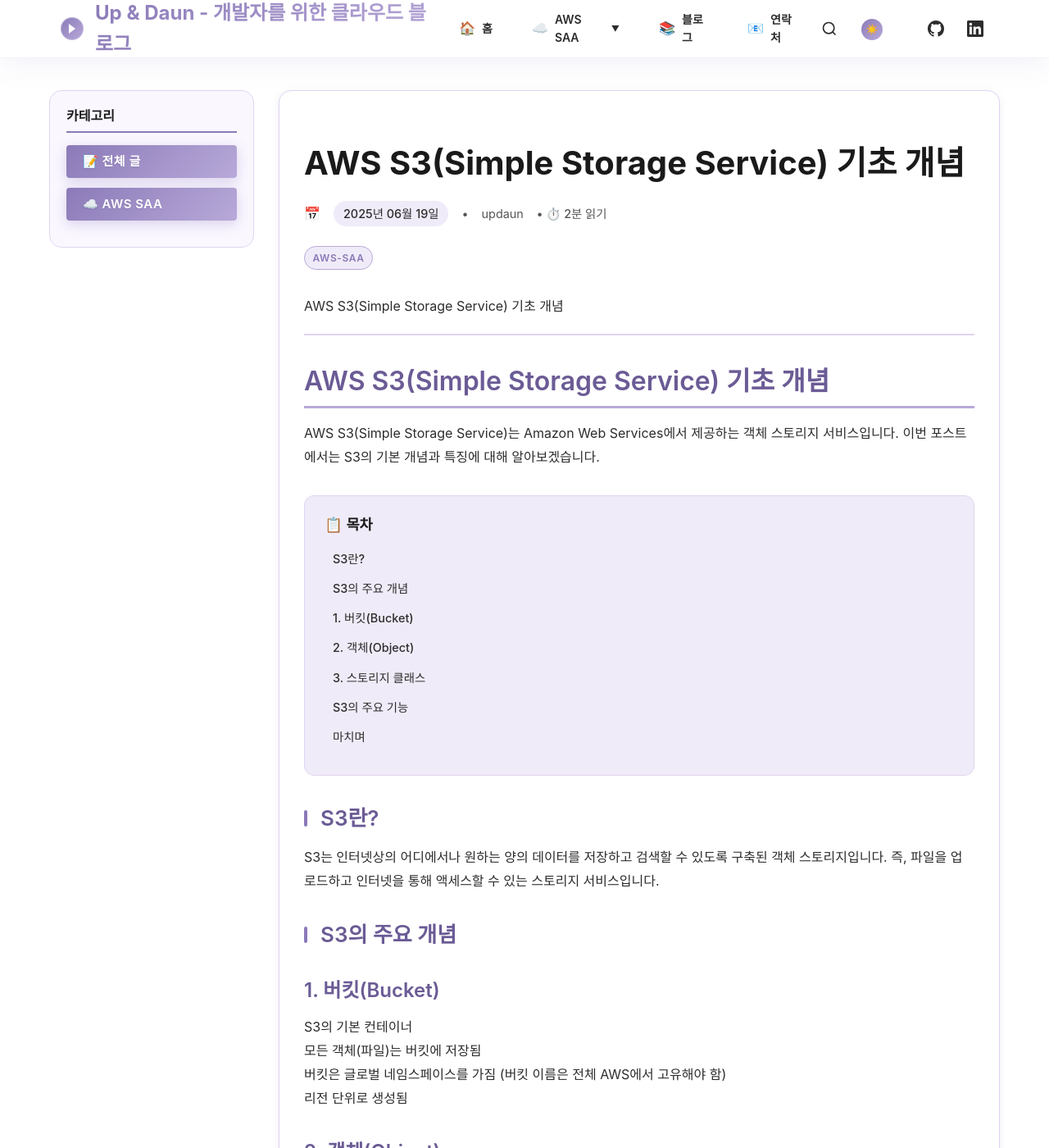
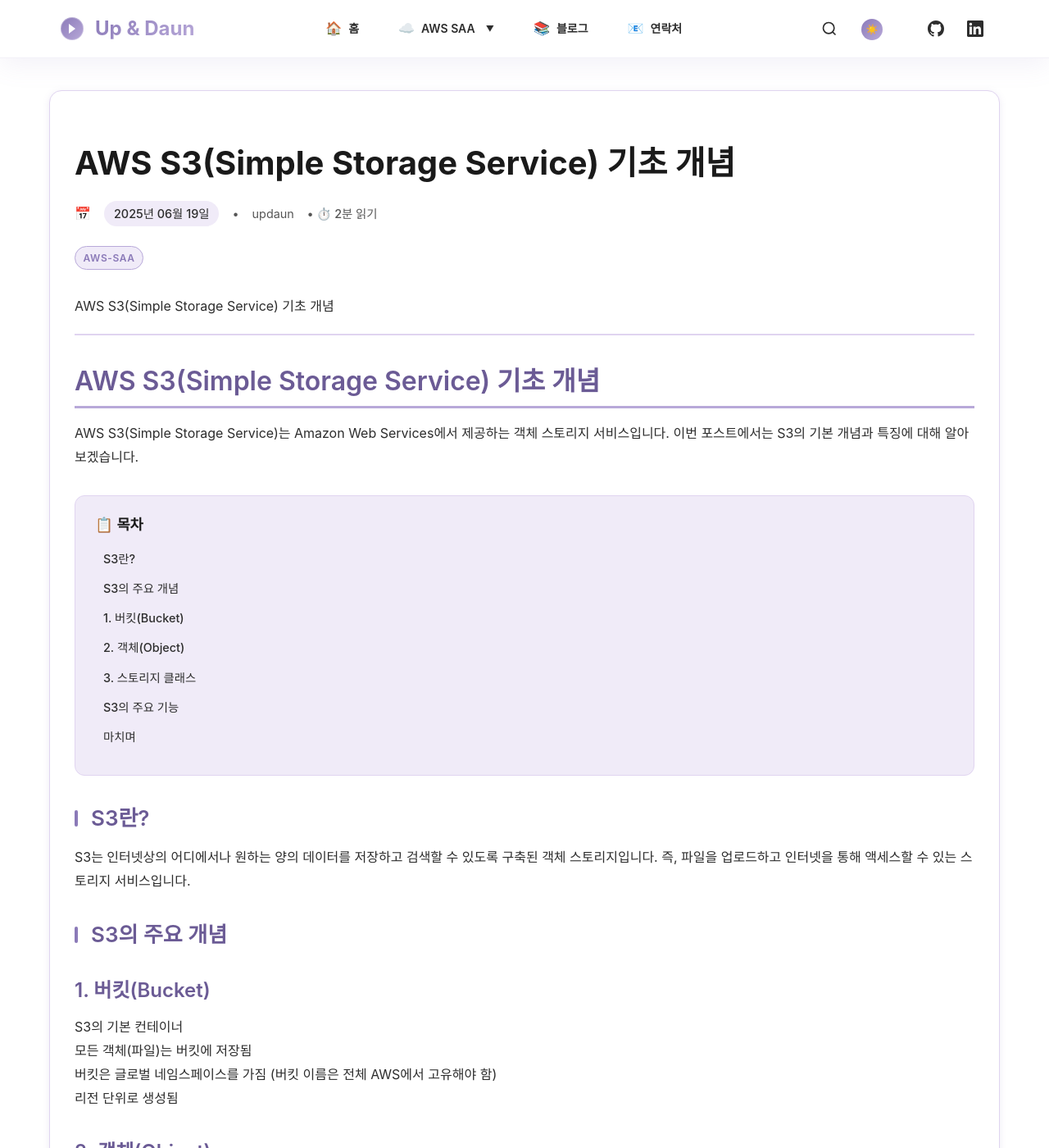
Before and after one commit to updaun/updaun.github.io, a Jekyll site: the page built from _posts/2025-06-19-aws-s3-basics.md, in a window 1280 px wide and 1400 px high. Shown: the whole window at 82% size. Built offline with Jekyll 4.4.1, drawn with Linux system fonts in a browser that asks for light colours.

Commit message:
refactor: simplify site title and remove sidebar for a cleaner layout

```diff
--- a/_config.yml
+++ b/_config.yml
@@ -1,6 +1,6 @@
 theme: jekyll-theme-cayman
 show_downloads: false
-title: "Up & Daun - 개발자를 위한 클라우드 블로그"
+title: "Up & Daun"
 description: "AWS Solution Architect Associate 자격증 준비, 클라우드 아키텍처, Python 개발, 컴퓨터 비전 등 최신 기술 트렌드를 다루는 개발자 블로그입니다."
 url: "https://updaun.github.io"
 baseurl: ""
--- a/_layouts/default.html
+++ b/_layouts/default.html
@@ -491,18 +491,6 @@
     <main class="page-content" aria-label="Content" id="main-content">
         <div class="wrapper">
             <div class="content-wrapper">
-                <aside class="sidebar">
-                    <div class="sidebar-content">
-                        <div class="sidebar-section">
-                            <h3>카테고리</h3>
-                            <ul class="category-list">
-                                <li><a href="{{ '/' | relative_url }}">📝 전체 글</a></li>
-                                <li><a href="{{ '/aws-saa/' | relative_url }}">☁️ AWS SAA</a></li>
-                            </ul>
-                        </div>
-                    </div>
-                </aside>
-
                 <div class="main-content">
                     {{ content }}
                 </div>
--- a/assets/css/style.scss
+++ b/assets/css/style.scss
@@ -14,7 +14,6 @@
     --border-color: #e0d4f0;
     --card-shadow: 0 2px 8px rgba(139, 122, 184, 0.15);
     --gradient-bg: linear-gradient(135deg, #f8f6ff 0%, #ede7f6 100%);
-    --sidebar-bg: #faf7ff;
     --link-color: #6b5b95;
     --link-hover: #8b7ab8;
 
@@ -48,7 +47,7 @@
     --border-color: #3d3551;
     --card-shadow: 0 2px 8px rgba(0, 0, 0, 0.3);
     --gradient-bg: linear-gradient(135deg, #1a1625 0%, #2d2542 100%);
-    --sidebar-bg: #211d2e;
+    --card-bg-dark: #211d2e;
     --link-color: #b8a9d9;
     --link-hover: #d4c7f0;
 
@@ -586,7 +585,7 @@
 
 /* Footer 스타일 */
 .site-footer {
-    background: var(--sidebar-bg);
+    background: var(--card-bg-dark);
     border-top: 1px solid var(--border-color);
     padding: 40px 0;
     margin-top: 50px;
@@ -707,10 +706,7 @@
 
 /* 메인 콘텐츠 레이아웃 */
 .content-wrapper {
-    display: grid;
-    grid-template-columns: 250px 1fr;
-    gap: 30px;
-    align-items: start;
+    display: block;
 }
 
 .main-content {
@@ -722,43 +718,13 @@
     min-height: 500px;
     color: var(--text-color);
     transition: all 0.3s ease;
+    width: 100%;
+    max-width: 100%;
 }
 
 /* 다크모드에서 메인 콘텐츠 카드 배경 */
 [data-theme="dark"] .main-content {
-    background: var(--sidebar-bg);
-}
-
-/* 사이드바 스타일 */
-.sidebar {
-    background: var(--sidebar-bg);
-    border-radius: 15px;
-    border: 1px solid var(--border-color);
-    position: sticky;
-    top: 100px;
-    transition: all 0.3s ease;
-}
-
-.sidebar-content {
-    padding: 20px;
-}
-
-.sidebar-section {
-    margin-bottom: 25px;
-}
-
-.sidebar-section:last-child {
-    margin-bottom: 0;
-}
-
-.sidebar-section h3 {
-    font-size: 16px;
-    font-weight: 600;
-    color: var(--heading-color);
-    margin-bottom: 15px;
-    margin-top: 0;
-    padding-bottom: 8px;
-    border-bottom: 2px solid var(--primary-color);
+    background: var(--card-bg-dark);
 }
 
 .category-list, .recent-posts {
@@ -857,7 +823,7 @@
 
 /* 다크모드에서 포스트 카드 배경 */
 [data-theme="dark"] .post-list>li {
-    background: var(--sidebar-bg);
+    background: var(--card-bg-dark);
 }
 
 .post-list>li::before {
@@ -1046,7 +1012,7 @@
 [data-theme="dark"] input,
 [data-theme="dark"] textarea,
 [data-theme="dark"] select {
-    background: var(--sidebar-bg);
+    background: var(--card-bg-dark);
 }
 
 /* 코드 블럭과 문법 강조 */
@@ -1428,7 +1394,7 @@
 }
 
 [data-theme="dark"] .post-card {
-    background: var(--sidebar-bg);
+    background: var(--card-bg-dark);
     border-color: var(--border-color);
 }
 
@@ -1692,7 +1658,7 @@
 }
 
 [data-theme="dark"] .no-more-posts {
-    background: var(--sidebar-bg);
+    background: var(--card-bg-dark);
 }
 
 @keyframes spin {
@@ -1840,7 +1806,7 @@
 .related-posts {
     margin: 3rem 0;
     padding: 2rem;
-    background: var(--sidebar-bg);
+    background: var(--card-bg-dark);
     border-radius: 12px;
     border: 1px solid var(--border-color);
 }
@@ -1911,7 +1877,7 @@
 .prev-post, .next-post {
     display: block;
     padding: 1.5rem;
-    background: var(--sidebar-bg);
+    background: var(--card-bg-dark);
     border: 1px solid var(--border-color);
     border-radius: 12px;
     text-decoration: none;
@@ -1960,7 +1926,7 @@
 }
 
 [data-theme="dark"] .table-of-contents {
-    background: var(--sidebar-bg);
+    background: var(--card-bg-dark);
 }
 
 .table-of-contents h3 {
```
Also changed, not shown: assets/img/camscanner-python-guide.jpg (added), manifest.json.
